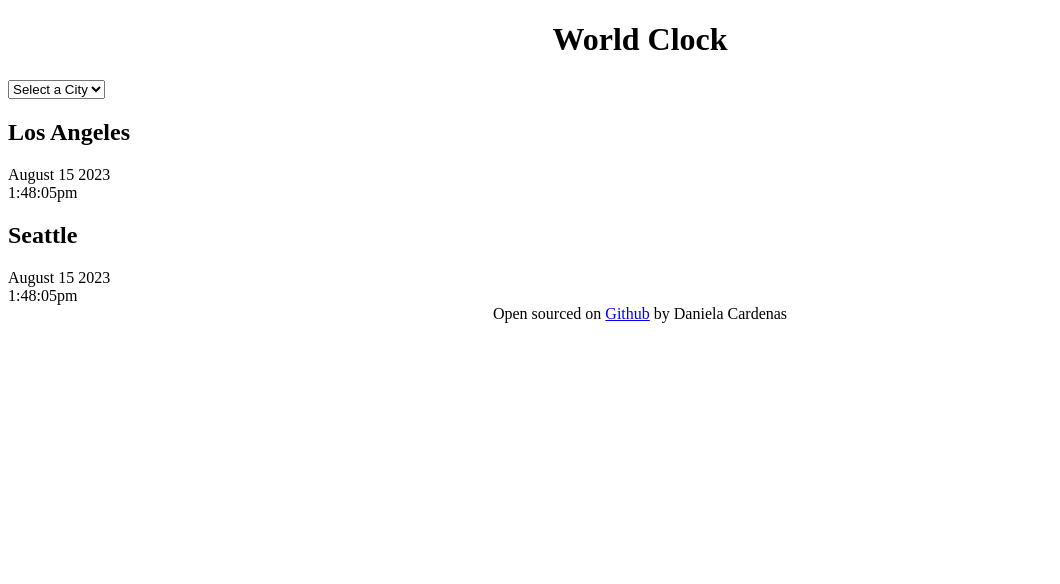
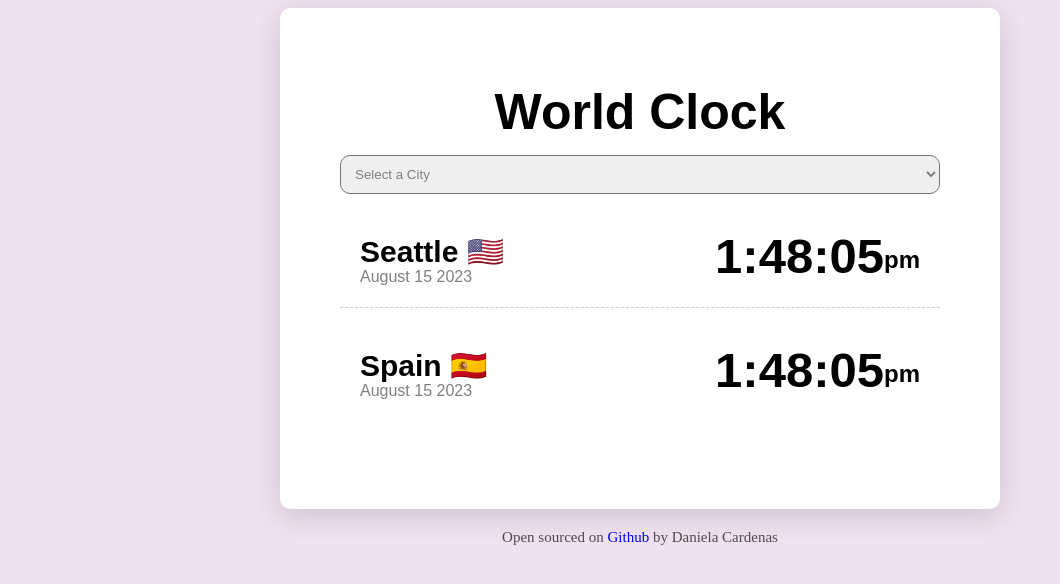
Before and after one commit to DanielaCardenasZ/ShecodesplusAdd-On, a plain HTML site: page index.html in a window 1280 px wide. Shown: the whole page, without its empty margins (0-1060 px from the left). Drawn offline with Linux system fonts and the light colour scheme.

Commit message:
Styling with css
I styled the world clock with css

```diff
--- a/index.html
+++ b/index.html
@@ -17,15 +17,20 @@
         <option value="">Tokyo</option>
         <option value="">Paris</option>
       </select>
+
       <div class="cities">
-        <h2>Los Angeles</h2>
-        <div class="date">August 15 2023</div>
-        <div class="time">1:48:05pm</div>
+        <div>
+          <h2>Seattle 🇺🇸</h2>
+          <div class="date">August 15 2023</div>
+        </div>
+        <div class="time">1:48:05<small>pm</small></div>
       </div>
       <div class="cities">
-        <h2>Seattle</h2>
-        <div class="date">August 15 2023</div>
-        <div class="time">1:48:05pm</div>
+        <div>
+          <h2>Spain 🇪🇸</h2>
+          <div class="date">August 15 2023</div>
+        </div>
+        <div class="time">1:48:05<small>pm</small></div>
       </div>
     </div>
     <footer>
--- a/style/index.css
+++ b/style/index.css
@@ -1,6 +1,71 @@
 h1 {
   text-align: center;
+  font-family: sans-serif;
+  font-size: 50px;
+}
+h2 {
+  margin: 0 0 5px;
+  font-size: 30px;
 }
 footer {
   text-align: center;
+  padding: 20px;
+  font-size: 15px;
+  color: rgb(80, 75, 75);
 }
+a {
+  text-decoration-line: none;
+}
+body {
+  background-color: rgb(240, 226, 240);
+}
+select {
+  padding: 12px;
+  display: block;
+  width: 100%;
+  border-radius: 10px;
+  padding: 10px;
+  color: grey;
+  opacity: 10px;
+}
+.container {
+  max-width: 600px;
+  margin: 0 auto;
+  background: White;
+  padding: 60px;
+  box-shadow: rgba(67, 67, 83, 0.2) 0px 7px 29px 0px;
+  font-family: Arial, Helvetica, sans-serif;
+  border-radius: 10px;
+  line-height: 20px;
+}
+.date {
+  opacity: 0.5;
+}
+.cities {
+  display: flex;
+  justify-content: space-between;
+  margin: 28px 0;
+  padding: 20px;
+  border-bottom: 1px dashed rgba(0, 0, 0, 0.2);
+}
+.cities:last-child {
+  border: none;
+}
+.time {
+  font-size: 49px;
+  font-weight: bold;
+}
+.time small {
+  font-size: 24px;
+  line-height: 36px;
+  vertical-align: middle;
+}
+select {
+  padding: 12px;
+  display: block;
+  width: 100%;
+  border-radius: 10px;
+  padding: 10px;
+  color: grey;
+  opacity: 10px;
+}
```
